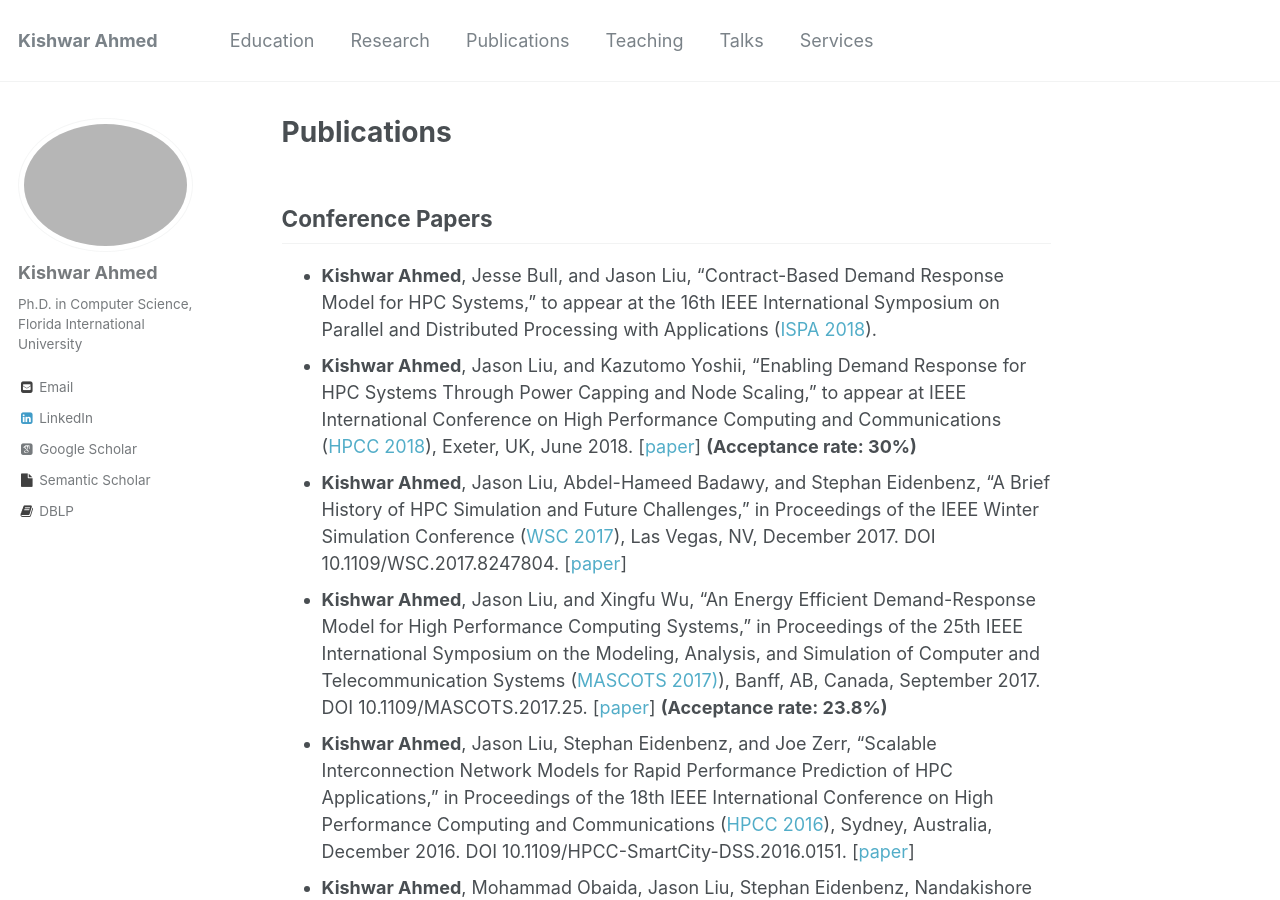
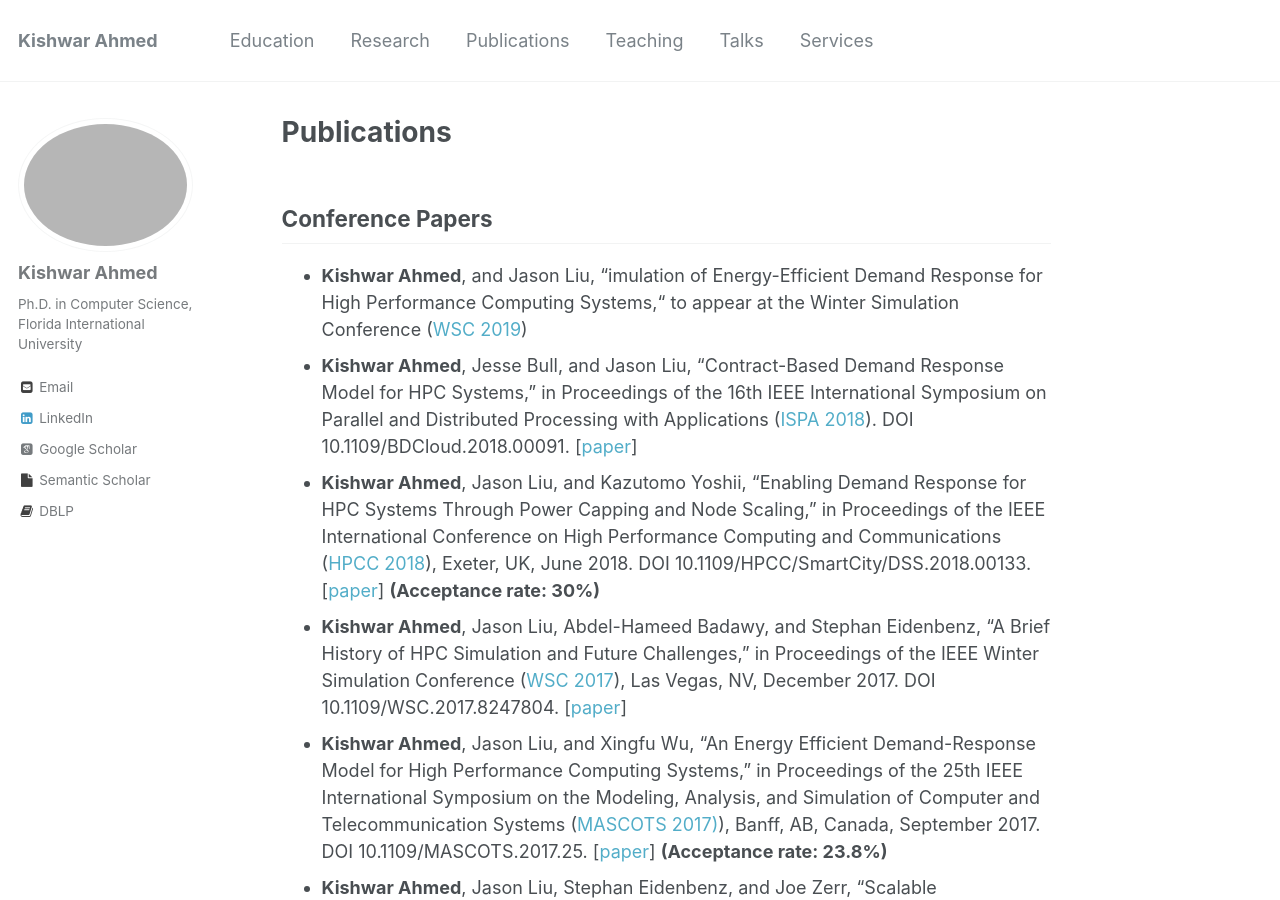
Before and after one commit to kishwarbd/kishwarbd.github.io, a Jekyll site: the page built from _pages/publications.md, in a window 1280 px wide and 900 px high. Built offline with Jekyll 4.4.1, drawn with Linux system fonts in a browser that asks for light colours; some web fonts are replaced.

```diff
--- a/_pages/publications.md
+++ b/_pages/publications.md
@@ -5,8 +5,9 @@ author_profile: true
 ---
 
 ## Conference Papers
-* **Kishwar Ahmed**, Jesse Bull, and Jason Liu, “Contract-Based Demand Response Model for HPC Systems,” to appear at the 16th IEEE International Symposium on Parallel and Distributed Processing with Applications ([ISPA 2018](http://www.swinflow.org/confs/2018/ispa/)).
-* **Kishwar Ahmed**, Jason Liu, and Kazutomo Yoshii, “Enabling Demand Response for HPC Systems Through Power Capping and Node Scaling,” to appear at IEEE International Conference on High Performance Computing and Communications ([HPCC 2018](https://cse.stfx.ca/~hpcc2018/)), Exeter, UK, June 2018.  [[paper](https://kishwarbd.github.io/files/paper-hpcc18.pdf)] **(Acceptance rate: 30%)**
+* **Kishwar Ahmed**, and Jason Liu, “imulation of Energy-Efficient Demand Response for High Performance Computing Systems,“ to appear at the Winter Simulation Conference ([WSC 2019](http://meetings2.informs.org/wordpress/wsc2019/))
+* **Kishwar Ahmed**, Jesse Bull, and Jason Liu, “Contract-Based Demand Response Model for HPC Systems,” in Proceedings of the 16th IEEE International Symposium on Parallel and Distributed Processing with Applications ([ISPA 2018](http://www.swinflow.org/confs/2018/ispa/)). DOI 10.1109/BDCloud.2018.00091. [[paper](https://ieeexplore.ieee.org/document/8672277)]
+* **Kishwar Ahmed**, Jason Liu, and Kazutomo Yoshii, “Enabling Demand Response for HPC Systems Through Power Capping and Node Scaling,” in Proceedings of the IEEE International Conference on High Performance Computing and Communications ([HPCC 2018](https://cse.stfx.ca/~hpcc2018/)), Exeter, UK, June 2018. DOI 10.1109/HPCC/SmartCity/DSS.2018.00133. [[paper](https://ieeexplore.ieee.org/abstract/document/8622871/)] **(Acceptance rate: 30%)**
 * **Kishwar Ahmed**, Jason Liu, Abdel-Hameed Badawy, and Stephan Eidenbenz, “A Brief History of HPC Simulation and Future Challenges,” in Proceedings of the IEEE Winter Simulation Conference ([WSC 2017](http://meetings2.informs.org/wordpress/wsc2017/)), Las Vegas, NV, December 2017. DOI 10.1109/WSC.2017.8247804. [[paper](https://ieeexplore.ieee.org/document/8247804)]
 * **Kishwar Ahmed**, Jason Liu, and Xingfu Wu, “An Energy Efficient Demand-Response Model for High Performance Computing Systems,” in Proceedings of the 25th IEEE International Symposium on the Modeling, Analysis, and Simulation of Computer and Telecommunication Systems ([MASCOTS 2017)](https://mascots2017.cs.ucalgary.ca/)), Banff, AB, Canada, September 2017. DOI 10.1109/MASCOTS.2017.25. [[paper](https://ieeexplore.ieee.org/document/8107444/)] **(Acceptance rate: 23.8%)**
 * **Kishwar Ahmed**, Jason Liu, Stephan Eidenbenz, and Joe Zerr, “Scalable Interconnection Network Models for Rapid Performance Prediction of HPC Applications,” in Proceedings of the 18th IEEE International Conference on High Performance Computing and Communications ([HPCC 2016](http://www.swinflow.org/confs/2016/hpcc/)), Sydney, Australia, December 2016. DOI 10.1109/HPCC-SmartCity-DSS.2016.0151. [[paper](https://ieeexplore.ieee.org/document/7828492/)]
```
Also changed, not shown: _pages/services.md (+2 -2 lines), 1 other file.
